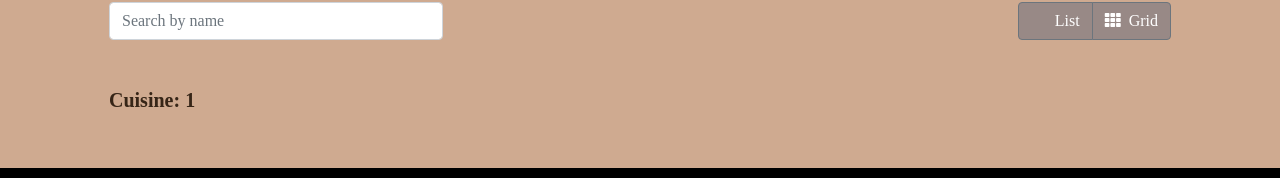
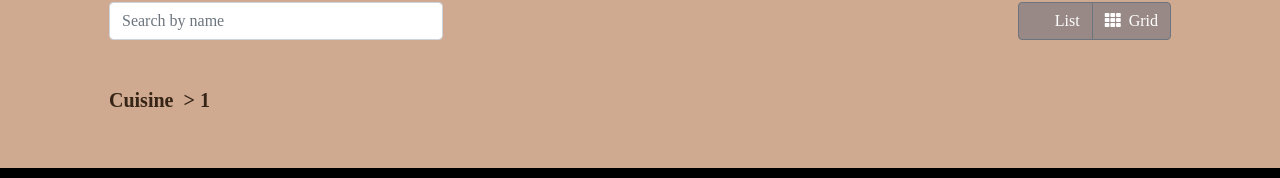
Before and after one commit to checkthemethod/support-local, a React (Create React App) app: page /cuisine/1 in a window 1280 px wide. Shown: the part 182-360 px from the top of the page. Built offline with nearby package versions, Linux system fonts and the light colour scheme; a web font is replaced by a local one.

Commit message:
Updates filter type to breadcrumb link

```diff
--- a/src/components/SubListView.js
+++ b/src/components/SubListView.js
@@ -4,6 +4,7 @@ import { toCapitalize } from "../helpers";
 import SubGridView from "./SubGridView";
 import SubTableView from "./SubTableView";
 import ButtonGroup from "./ButtonGroup";
+import { Link } from "react-router-dom";
 
 const getUniqueItemsByFilter = (arr, filterType) => {
   return [...new Set(arr.map((x) => x[filterType]))];
@@ -79,8 +80,8 @@ class SubListView extends React.Component {
         <div className="row pl-4 pb-0">
           <div className="col-md-12">
             <h5>
-              {toCapitalize(this.state.currentFilter)}:{" "}
-
+              <Link to={"/"}>{toCapitalize(this.state.currentFilter)}</Link>
+              &nbsp; >&nbsp;
               {toCapitalize(this.state.filterID)}
             </h5>
           </div>
```
